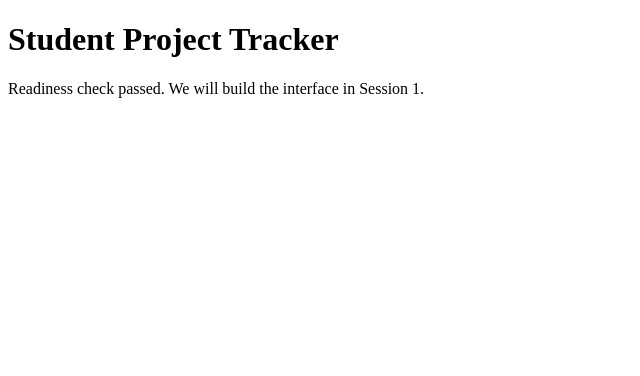
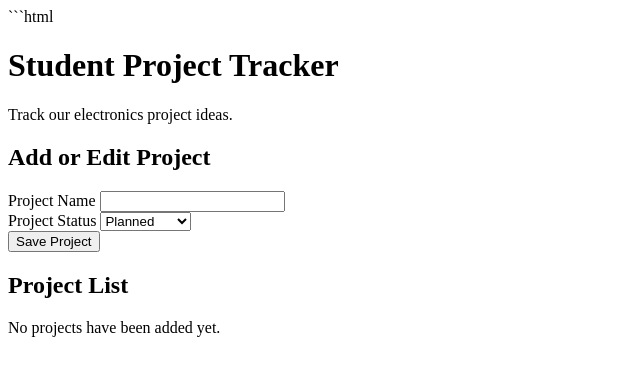
Before and after one commit to rahulrr7-hub/student-project-tracker, a website: page public/index.html in a window 1280 px wide. Shown: the whole page, without its empty margins (0-640 px from the left). Drawn offline with Linux system fonts and the light colour scheme.

Commit message:
Describe tracker and inspect HTML

````diff
--- a/public/index.html
+++ b/public/index.html
@@ -1,5 +1,56 @@
+```html
 <!doctype html>
 <html lang="en">
-<head><meta charset="UTF-8"><meta name="viewport" content="width=device-width, initial-scale=1"><title>Workshop readiness</title></head>
-<body><main><h1>Student Project Tracker</h1><p>Readiness check passed. We will build the interface in Session 1.</p></main></body>
+<head>
+  <meta charset="UTF-8">
+  <meta name="viewport" content="width=device-width, initial-scale=1">
+  <title>Student Project Tracker</title>
+  <link rel="stylesheet" href="style.css">
+  <script src="script.js" defer></script>
+</head>
+<body>
+  <main>
+    <header>
+      <h1>Student Project Tracker</h1>
+      <p>Track our electronics project ideas.</p>
+    </header>
+
+    <section aria-labelledby="form-title">
+      <h2 id="form-title">Add or Edit Project</h2>
+
+      <form id="project-form">
+        <div>
+          <label for="name">Project Name</label>
+          <input
+            type="text"
+            id="name"
+            name="name"
+            required
+            maxlength="80"
+          >
+        </div>
+
+        <div>
+          <label for="status">Project Status</label>
+          <select id="status" name="status">
+            <option value="Planned">Planned</option>
+            <option value="In Progress">In Progress</option>
+            <option value="Completed">Completed</option>
+          </select>
+        </div>
+
+        <button id="save-button" type="submit">Save Project</button>
+        <button id="cancel-button" type="button" hidden>Cancel</button>
+      </form>
+
+      <p id="message" role="status" aria-live="polite"></p>
+    </section>
+
+    <section aria-labelledby="list-title">
+      <h2 id="list-title">Project List</h2>
+      <p id="empty-state">No projects have been added yet.</p>
+      <ul id="project-list"></ul>
+    </section>
+  </main>
+</body>
 </html>
````
